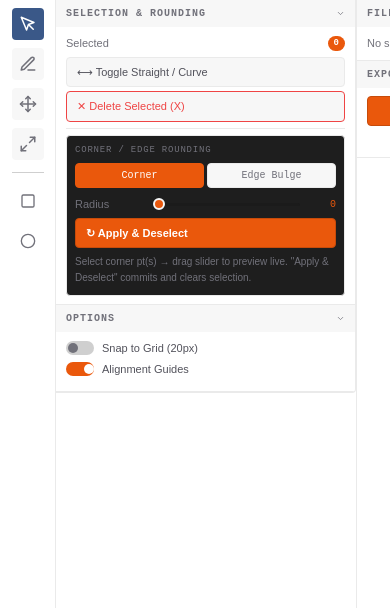
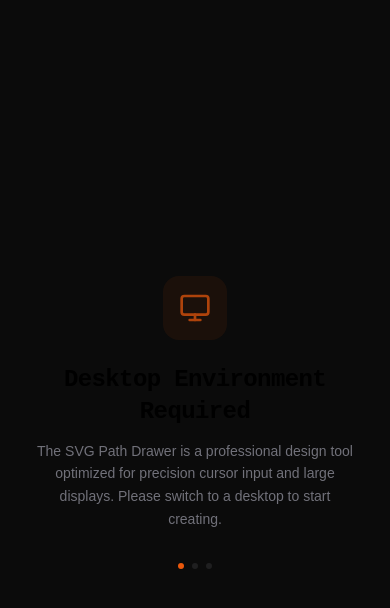
Before and after one commit to Quilkes/SVG-Path-Drawer, a React (Vite) app: page / in a window 390 px wide. Shown: the top 608 px of the page. Built offline with nearby package versions, Linux system fonts and the light colour scheme.

Commit message:
Add desktop-only view gate

```diff
--- a/src/App.tsx
+++ b/src/App.tsx
@@ -1,5 +1,38 @@
-import { AppLayout } from './components/layout/AppLayout';
+import { useState, useEffect } from "react";
+import { AppLayout } from "./components/layout/AppLayout";
+import { FiMonitor } from "react-icons/fi";
 
 export default function App() {
+  const [isDesktop, setIsDesktop] = useState(window.innerWidth >= 1024);
+
+  useEffect(() => {
+    const handleResize = () => setIsDesktop(window.innerWidth >= 1024);
+    window.addEventListener("resize", handleResize);
+    return () => window.removeEventListener("resize", handleResize);
+  }, []);
+
+  if (!isDesktop) {
+    return (
+      <div className="fixed inset-0 bg-[#0b0b0b] z-9999 flex flex-col items-center justify-center p-8 text-center select-none">
+        <div className="w-16 h-16 bg-accent/10 rounded-2xl flex items-center justify-center mb-6 animate-pulse">
+          <FiMonitor size={32} className="text-accent" />
+        </div>
+        <h1 className="text-2xl font-semibold text-text-head mb-3 font-mono tracking-tight">
+          Desktop Environment Required
+        </h1>
+        <p className="text-dim text-sm max-w-xs leading-relaxed">
+          The SVG Path Drawer is a professional design tool optimized for
+          precision cursor input and large displays. Please switch to a desktop
+          to start creating.
+        </p>
+        <div className="mt-8 flex gap-2">
+          <div className="w-1.5 h-1.5 rounded-full bg-accent" />
+          <div className="w-1.5 h-1.5 rounded-full bg-dim/20" />
+          <div className="w-1.5 h-1.5 rounded-full bg-dim/20" />
+        </div>
+      </div>
+    );
+  }
+
   return <AppLayout />;
 }
```
